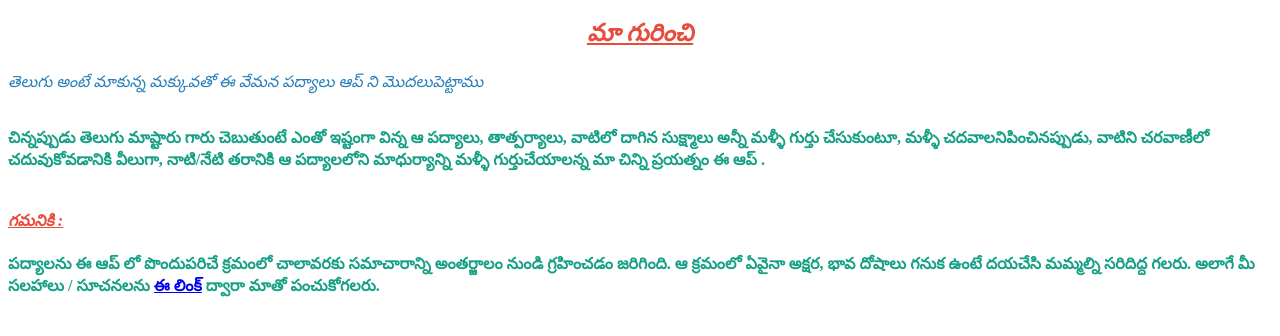
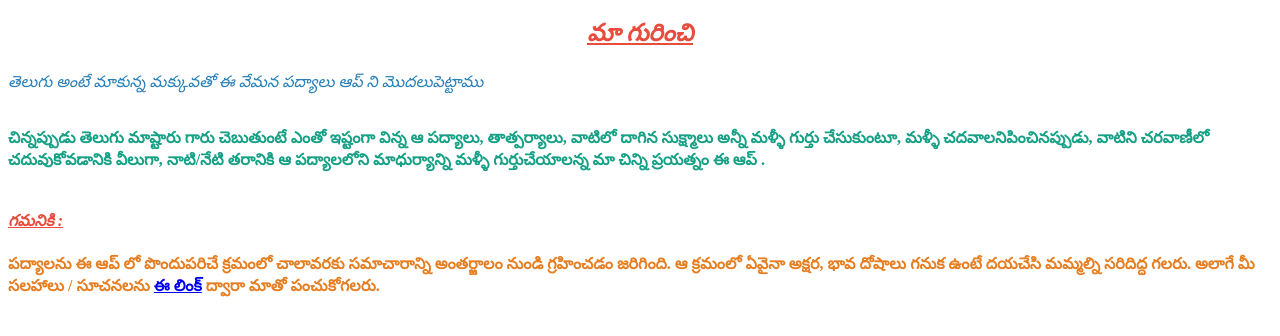
Before and after one commit to manakavitalu/VemanaPadyaluTelugu, a plain HTML site: page index.html in a window 1280 px wide. Drawn offline with Linux system fonts and the light colour scheme.

Commit message:
Update index.html

```diff
--- a/index.html
+++ b/index.html
@@ -17,7 +17,7 @@
 </p>
 
 <h4><span style="color:#e74c3c"><em><strong><u>గమనికి : </u></strong></em></span></h4>
-<p><span style="color:#16a085"><strong>పద్యాలను ఈ ఆప్ లో పొందుపరిచే క్రమంలో చాలావరకు సమాచారాన్ని అంతర్జాలం నుండి గ్రహించడం జరిగింది. ఆ క్రమంలో ఏవైనా అక్షర, భావ దోషాలు గనుక ఉంటే దయచేసి మమ్మల్ని సరిదిద్ద గలరు. అలాగే మీ సలహాలు /  సూచనలను <a href="https://docs.google.com/forms/d/e/1FAIpQLScpLS4qklqK8nQzO7HFESrKyjLj1aAX71WlcgNcSbz0t1Ba3A/viewform">ఈ లింక్</a> ద్వారా మాతో పంచుకోగలరు.</strong></span></br></br>
+<p><span style="color:#e67e22"><strong>పద్యాలను ఈ ఆప్ లో పొందుపరిచే క్రమంలో చాలావరకు సమాచారాన్ని అంతర్జాలం నుండి గ్రహించడం జరిగింది. ఆ క్రమంలో ఏవైనా అక్షర, భావ దోషాలు గనుక ఉంటే దయచేసి మమ్మల్ని సరిదిద్ద గలరు. అలాగే మీ సలహాలు /  సూచనలను <a href="https://docs.google.com/forms/d/e/1FAIpQLScpLS4qklqK8nQzO7HFESrKyjLj1aAX71WlcgNcSbz0t1Ba3A/viewform">ఈ లింక్</a> ద్వారా మాతో పంచుకోగలరు.</strong></span></br></br>
 </p>
 </body>
 </html>
```
